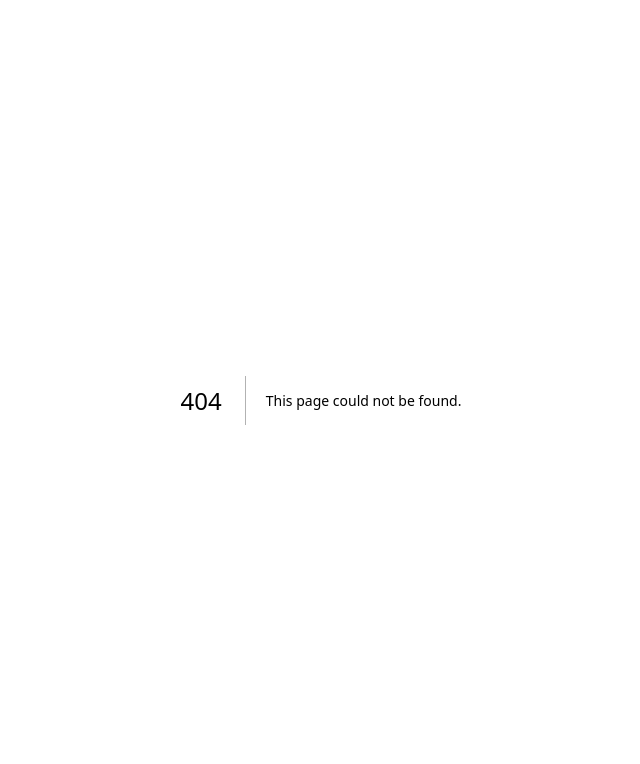
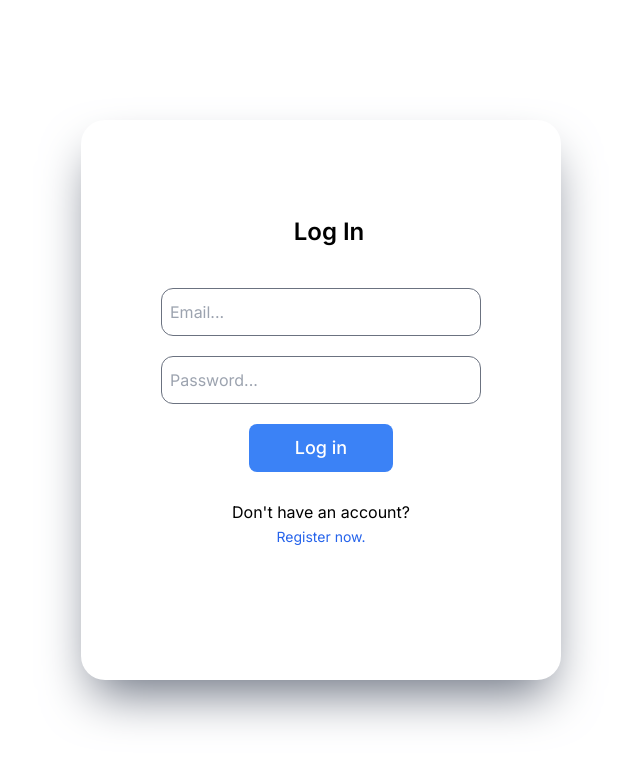
Before and after one commit to vishal-salonshark/node_erium, a Next.js app: page /login in a window 1280 px wide. Before the commit this address had no page. Shown: the top 764 px of the page, without its empty margins (319-959 px from the left). Built offline with nearby package versions, Linux system fonts and the light colour scheme.

Commit message:
May27 commit

```diff
--- a/package.json
+++ b/package.json
@@ -12,6 +12,7 @@
     "autoprefixer": "10.4.14",
     "axios": "^1.4.0",
     "bcrypt": "^5.1.0",
+    "jsonwebtoken": "^9.0.0",
     "mongoose": "^7.2.1",
     "next": "13.4.3",
     "next-auth": "^4.22.1",
--- /dev/null
+++ b/src/SessionProvider.js
@@ -0,0 +1,11 @@
+'use client';
+
+import { SessionProvider } from "next-auth/react";
+
+const Provider = ({ children, session }) => (
+    <SessionProvider session={session}>
+        {children}
+    </SessionProvider>
+)
+
+export default Provider;
--- a/src/app/api/auth/[...nextauth]/route.js
+++ b/src/app/api/auth/[...nextauth]/route.js
@@ -1,9 +1,9 @@
 import NextAuth from "next-auth";
 import CredentialsProvider from 'next-auth/providers/credentials'
 import User from "@/models/User";
-import { signJwtToken } from "@/lib/jwt";
+import { signJwtToken } from "@/library/jwt";
 import bcrypt from 'bcrypt'
-import db from "@/lib/db";
+import dbConnect from '@/database/dbConnect.js';
 
 const handler = NextAuth({
     providers: [
@@ -16,7 +16,7 @@ const handler = NextAuth({
             async authorize(credentials, req){
                 const {email, password} = credentials
 
-                await db.connect()
+                await dbConnect.connect()
 
                 const user = await User.findOne({ email })
 
@@ -24,9 +24,6 @@ const handler = NextAuth({
                     throw new Error("Invalid input")
                 }
 
-                // 2 parameters ->
-                // 1 normal password -> 123123
-                // 2 hashed password -> dasuytfygdsaidsaugydsaudsadsadsauads
                 const comparePass = await bcrypt.compare(password, user.password)
 
                 if(!comparePass){
@@ -46,6 +43,9 @@ const handler = NextAuth({
     ],
     pages: {
         signIn: '/login'
+    },
+    session: {
+        strategy: 'jwt',
     },
     callbacks: {
         async jwt({token, user}){
--- a/src/app/api/register/route.js
+++ b/src/app/api/register/route.js
@@ -6,7 +6,7 @@ export async function POST(req){
     try {
         await dbConnect.connect()
 
-        const {username, email, password: pass , } = await req.json()
+        const {username, email, password: pass, recoveryCode } = await req.json()
         console.log(req.json())
         const isExisting = await User.findOne({email})
 
@@ -16,7 +16,7 @@ export async function POST(req){
 
         const hashedPassword = await bcrypt.hash(pass, 10)
 
-        const newUser = await User.create({username, email, password: hashedPassword})
+        const newUser = await User.create({username, email, password: hashedPassword, recoveryCode})
 
         const {password, ...user} = newUser._doc
 
--- a/src/app/dashbord/page.jsx
+++ b/src/app/dashbord/page.jsx
@@ -1,11 +1,16 @@
-import React from 'react'
+'use client'
+import { useSession, signIn, signOut } from "next-auth/react"
 
-const Home = () => {
-  return (
-    <div>
-      <h1>HOME</h1>
-    </div>
-  )
+export default function Component() {
+  const { data: session } = useSession()
+  if(session) {
+    return <>
+      Signed in as {session.user.email} <br/>
+      <button onClick={() => signOut()}>Sign out</button>
+    </>
+  }
+  return <>
+    Not signed in <br/>
+    <button onClick={() => signIn()}>Sign in</button>
+  </>
 }
-
-export default Home
--- a/src/app/layout.js
+++ b/src/app/layout.js
@@ -1,5 +1,6 @@
 import './globals.css'
 import { Inter } from 'next/font/google'
+import Provider from '@/SessionProvider'
 
 const inter = Inter({ subsets: ['latin'] })
 
@@ -9,9 +10,14 @@ export const metadata = {
 }
 
 export default function RootLayout({ children }) {
+
   return (
     <html lang="en">
-      <body className={inter.className}>{children}</body>
+      <body className={inter.className}>
+      <Provider>
+        {children}
+        </Provider>
+      </body>
     </html>
   )
 }
--- /dev/null
+++ b/src/app/login/page.js
@@ -0,0 +1,59 @@
+'use client'
+
+import Link from 'next/link'
+import { useRouter } from 'next/navigation'
+import React, { useState } from 'react'
+import { ToastContainer, toast } from 'react-toastify'
+import 'react-toastify/dist/ReactToastify.css'
+import { signIn } from 'next-auth/react'
+
+const Login = () => {
+    const [email, setEmail] = useState("")
+    const [password, setPassword] = useState("")
+    const router = useRouter()
+
+    const handleSubmit = async (e) => {
+        e.preventDefault()
+
+        if (password === '' || email === '') {
+            toast.error("Fill all fields!")
+            return
+        }
+
+        if (password.length < 6) {
+            toast.error("Password must be at least 6 characters long")
+            return
+        }
+
+        try {
+            const res = await signIn('credentials', { email, password, redirect: false })
+
+            if (res?.error == null) {
+                router.push("/dashbord")
+            } else {
+                toast.error("Error occured while logging")
+            }
+        } catch (error) {
+            console.log(error)
+        }
+    }
+
+    return (
+        <div className='w-screen h-screen flex justify-center items-center'>
+            <div className='w-[30rem]  h-[35rem] shadow-2xl shadow-gray-500 rounded-3xl'>
+                <h2 className='w-full text-center mt-24 text-2xl font-semibold m-2'>Log In</h2>
+                <form className='mt-10 w-4/5 mx-auto flex flex-col justify-center items-center' onSubmit={handleSubmit}>
+                    <input type="email" className='w-80 h-12 rounded-xl p-2 outline-none focus:outline-blue-400 focus:border-none border border-gray-500' placeholder='Email...' onChange={(e) => setEmail(e.target.value)} />
+                    <input type="password" className='w-80 h-12 mt-5 rounded-xl p-2 outline-none focus:outline-blue-400 focus:border-none border border-gray-500' placeholder='Password...' onChange={(e) => setPassword(e.target.value)} />
+                    <button className='w-36 h-12 my-5 rounded-lg bg-blue-500 text-white text-lg font-medium'>Log in</button>
+                    <Link className='w-50 h-auto p-2 text-center' href='/register'>
+                        Don&apos;t have an account? <br /> <span className='mt-1 text-sm text-blue-600'>Register now.</span>
+                    </Link>
+                </form>
+            </div>
+            <ToastContainer />
+        </div>
+    )
+}
+
+export default Login
--- a/src/app/page.js
+++ b/src/app/page.js
@@ -7,8 +7,8 @@ export default function Home() {
       <h1 className='text-7xl font-extrabold'>Welcome to Erium Node</h1>
       <h2 className='text-5xl mt-10 font-bold'>Please Login to continue....</h2>
       <div className='w-[80vh] h-[40vh] mt-10 flex justify-between items-center'>
-        <Link href={'/Login'}><button className='bg-blue-400 text-white text-lg font-semibold rounded-xl w-60 h-16'>Login</button></Link>
-        <Link href={'/Register'}><button className='border border-blue-400 text-blue-400 text-lg font-semibold rounded-xl w-60 h-16'>Register</button></Link>
+        <Link href={'/login'}><button className='bg-blue-400 text-white text-lg font-semibold rounded-xl w-60 h-16'>Login</button></Link>
+        <Link href={'/register'}><button className='border border-blue-400 text-blue-400 text-lg font-semibold rounded-xl w-60 h-16'>Register</button></Link>
       </div>
       </div>
     </main>
--- a/src/app/Register/page.js
+++ b/src/app/register/page.js
@@ -4,9 +4,11 @@ import React, { useEffect, useState } from 'react'
 import { signIn } from 'next-auth/react'
 import { ToastContainer, toast } from 'react-toastify'
 import randomstring from 'randomstring';
+import { useRouter } from 'next/router';
 // import axios from 'axios';
 
 const Register = () => {
+
   const [username, setUsername] = useState("")
   const [email, setEmail] = useState("")
   const [password, setPassword] = useState("")
@@ -42,17 +44,6 @@ const Register = () => {
         body: JSON.stringify({ username, email, password, recoveryCode })
       })
 
-      // const res = await axios.post('http://localhost:3000/api/register', {
-      //   username,
-      //   email,
-      //   password,
-      //   recoveryCode
-      // }, {
-      //   headers: {
-      //     'Content-Type': 'application/json'
-      //   }
-      // });
-
       console.log(await res.json())
       if (res.ok) {
         toast.success("Successfully registered the user")
@@ -70,14 +61,17 @@ const Register = () => {
   }
 
   return (
-    <div className={''}>
-      <div className={''}>
-        <h2>Register</h2>
-        <form onSubmit={handleSubmit}>
-          <input type="text" placeholder='Username...' onChange={(e) => setUsername(e.target.value)} />
-          <input type="email" placeholder='Email...' onChange={(e) => setEmail(e.target.value)} />
-          <input type="password" placeholder='Password...' onChange={(e) => setPassword(e.target.value)} />
-          <button className={''}>Register</button>
+    <div className='w-screen h-screen flex justify-center items-center'>
+    <div className='w-[30rem]  h-[35rem] shadow-2xl shadow-gray-500 rounded-3xl'>
+        <h2 className='w-full text-center mt-24 text-2xl font-semibold m-2'>Register</h2>
+        <form className='mt-10 w-4/5  mx-auto flex flex-col justify-center items-center' onSubmit={handleSubmit}>
+          <input type="text" className='w-80 h-12 rounded-xl p-2 outline-none focus:outline-blue-400 focus:border-none border border-gray-500' placeholder='Username...' onChange={(e) => setUsername(e.target.value)} />
+          <input type="email" className='w-80 h-12 mt-5 rounded-xl p-2 outline-none focus:outline-blue-400 focus:border-none border border-gray-500' placeholder='Email...' onChange={(e) => setEmail(e.target.value)} />
+          <input type="password" className='w-80 h-12 mt-5 rounded-xl p-2 outline-none focus:outline-blue-400 focus:border-none border border-gray-500' placeholder='Password...' onChange={(e) => setPassword(e.target.value)} />
+          <div className=' w-4/5  gap-4 flex justify-between items-center'>
+          <button  className='w-36 h-12 my-5 rounded-lg bg-blue-500 text-white text-lg font-medium' >Register</button>
+          <button type='reset' className='w-36 h-12 my-5 rounded-lg border border-blue-500 text-blue-500 text-lg font-medium'> Reset </button>
+          </div>
           {/* <button className={''} onClick={() => signIn()}>
                         Don&apos;t have an account? <br /> Register now.
                     </button> */}
--- /dev/null
+++ b/src/middleware.js
@@ -0,0 +1,3 @@
+export { default } from "next-auth/middleware";
+
+export const config = { matcher: ["/dashbord"] };
--- a/src/models/User.js
+++ b/src/models/User.js
@@ -15,7 +15,7 @@ const UserSchema = new mongoose.Schema({
         type: String,
         required: true,
     },
-    recoveryString:{
+    recoveryCode:{
         type: String,
         required: true,
     },
```
Also changed, not shown: src/app/Login/page.js (deleted, +0 -59 lines), 2 other files (tests, documents, lock files or other folders).
